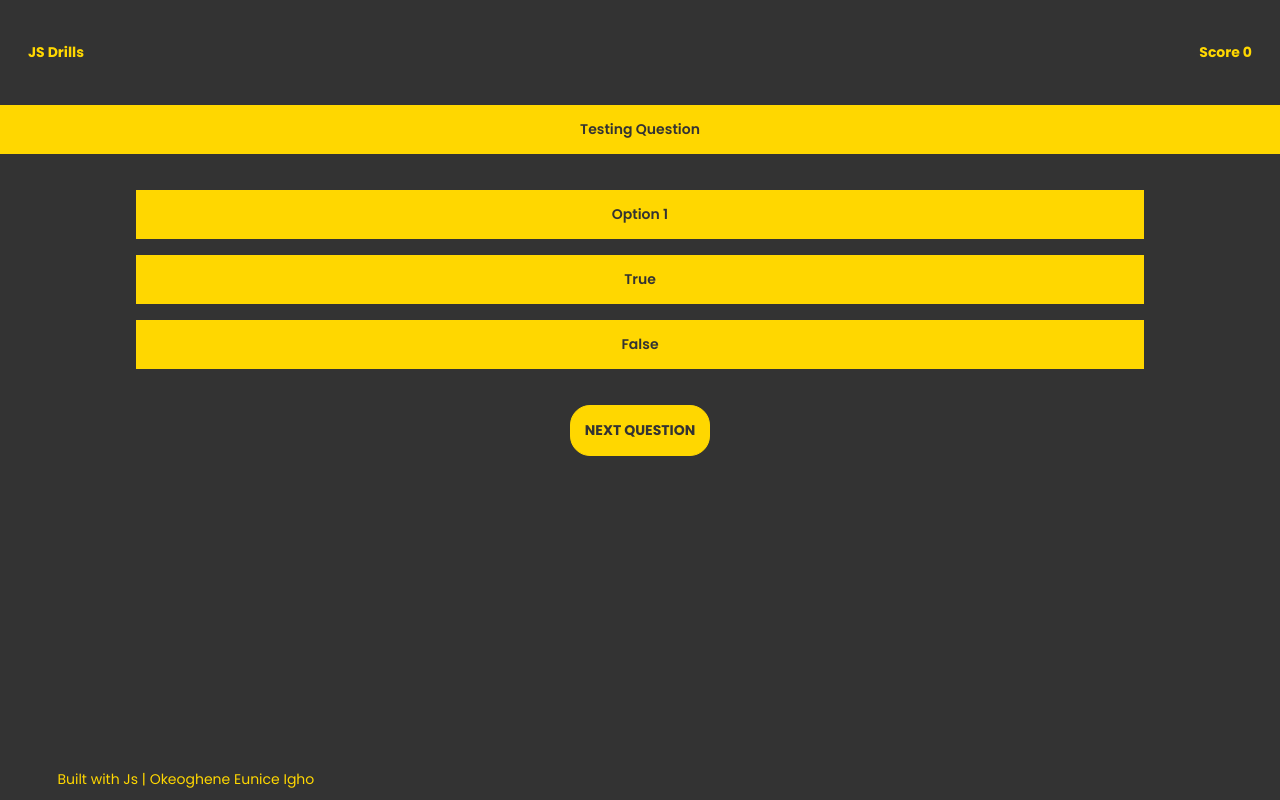
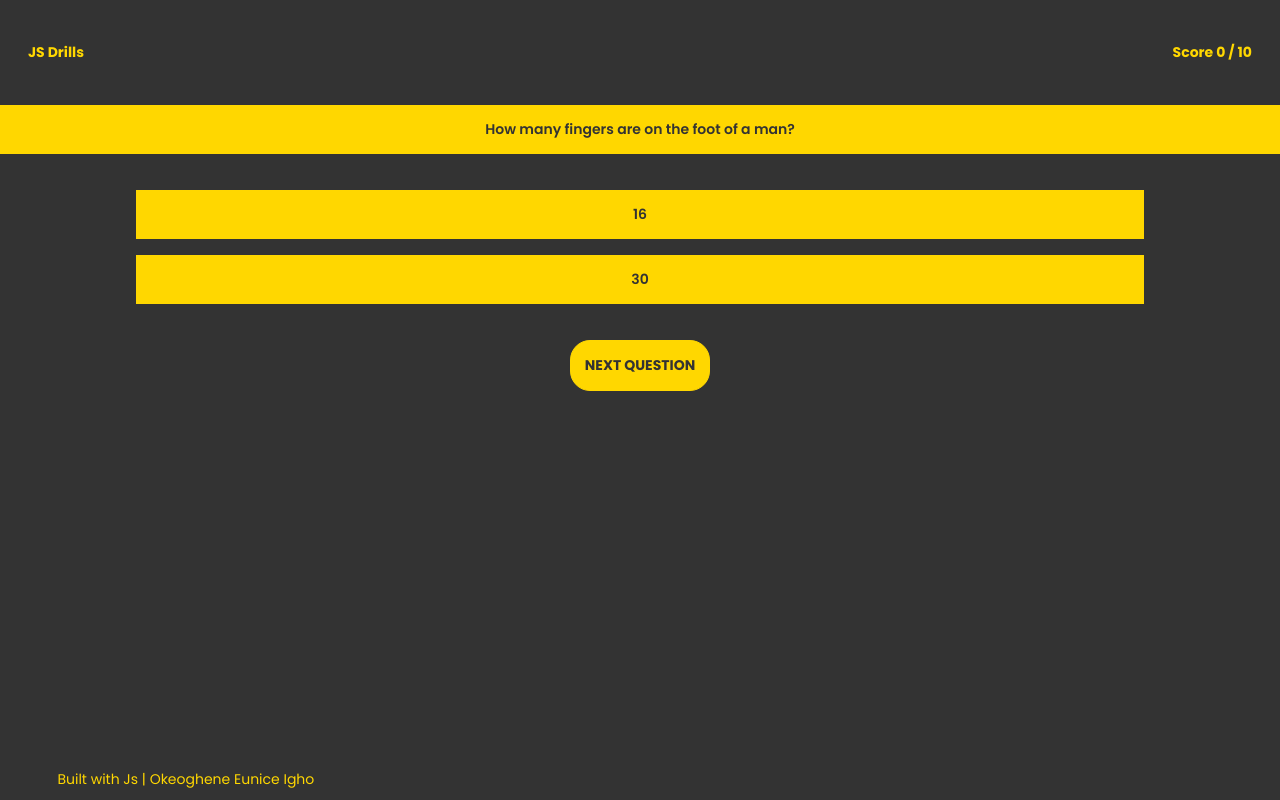
Before and after one commit to Igho-Okeoghene/JavaScript-Drills, a plain HTML site: page game.html in a window 1280 px wide. Drawn offline with Linux system fonts and the light colour scheme.

Commit message:
update Js

```diff
--- a/game.html
+++ b/game.html
@@ -17,14 +17,17 @@
             <div class="score">
                 <h2>Score
                 <span id="score">0</span>
+                / 10
                 </h2>
             </div>
         </div>
         <div class="multi-choice">
-        <p id="question">Testing Question</p>
-        <button class="option">Option 1</button>
+        <p id="question"></p>
+        <div id="answer-buttons">
+        <!--<button class="option">Option 1</button>
         <button class="option">True</button>
-        <button class="option">False</button>
+        <button class="option">False</button>-->
+        </div>
         </div>
         <button class="button" id="next">NEXT QUESTION</button>
         <footer>
--- a/index.js
+++ b/index.js
@@ -1,37 +1,107 @@
-const question = document.getElementById("question");
+const questionContainer = document.getElementById("question");
 const start = document.getElementById("start");
+const next = document.getElementById("next");
+const answerButtonsElement = document.getElementById('answer-buttons')
+let shuffledQuestions, currentQueIndex;
+const scoreText = document.getElementById("score");
+let score;
 
-availableQuestion = [...questionPool];
+function startGame(){
+    score = 0;
+    getQuestion();
+
+};
+
+window.onload = startGame;
+next.addEventListener('click', () => {
+    questionPool.splice(currentQueIndex, 1);
+    currentQueIndex++
+    getQuestion()
+  })
+
+//Questions Pool
+
 let questionPool = [
     {
-        question:"JavaScript code is inserted between which of the following?",
-        answers: {
-            a: "scribble",
-            b: "script",
-            c: "source"
+        question: "How many tongues are on the foot of a man?",
+        answers: [
+            { text: '4', correct: true },
+            { text: '22', correct: false }
+          ]
         },
-        correctAnswer: "b"
+    {
+    question: "How many fingers are on the foot of a man?",
+    answers: [
+        { text: '16', correct: true },
+        { text: '30', correct: false }
+      ]
     },
     {
-    question: "How many fingers are on the foot of a man?",
-      answers: {
-        a: "one",
-        b: "Five",
-        c: "Three"
-       },
-      correctAnswer: "c"
+        question: "How many toes are on the foot of a man?",
+        answers: [
+            { text: '9', correct: false },
+            { text: '90', correct: true }
+          ]
+        },
+];
 
+const POINTS = 1;
+const MAX_QUESTIONS = 10;
+
+function getQuestion (){
+    //At the end of the questions, go to the end page
+    if(questionPool.length === 0){
+        localStorage.setItem("recentScore", score);
+        return window.location.assign("end.html");
+    };
+    //remove child elements(answer options) created by the previous question
+    while (answerButtonsElement.firstChild) {
+        answerButtonsElement.removeChild(answerButtonsElement.firstChild)
+      };
+      //Randomly get an index
+    currentQueIndex = Math.floor(Math.random() * questionPool.length);
+    shuffledQuestions = questionPool.sort(() => Math.random - .5);//Randomly get questions from the array of objects.
+    //Display the Question
+    showQuestion(shuffledQuestions[currentQueIndex]);
+
+};
+
+function showQuestion(question){
+    questionContainer.innerText = question.question;
+    //Create Child Elements for the questions, basically options.
+    question.answers.forEach(answer => {
+        const button = document.createElement('button')
+        button.innerText = answer.text
+        button.classList.add('option')
+        //Display if the option chosen is correct or wrong
+        if (answer.correct) {
+          button.dataset.correct = answer.correct;
+        }
+        button.addEventListener('click', selectAnswer)
+        answerButtonsElement.appendChild(button)
+      })
+
+};
+function selectAnswer(e) {
+    const selectedButton = e.target
+    const correct = selectedButton.dataset.correct
+    Array.from(answerButtonsElement.children).forEach(button => {
+      setStatusClass(button, button.dataset.correct)
+    })
+
+  };
+
+  function setStatusClass(element, correct) {
+
+    if (correct) {
+      element.classList.add('correct')
+    increaseScore()
+    }else {
+      element.classList.add('wrong')
     }
-];
-let currentQuestion = {};
-start.addEventListener("onclick", startGame);
-function startGame(){
-    getQuestion()
+    setTimeout( () => {
+        element.classList.remove('correct')
+        element.classList.remove('wrong')
+    }, 2000);
+
 };
-//Randomly get questions from the array of objects.
-function getQuestion (){
-   const questionIndex = Math.floor(Math.random * availableQuestion.length);
-    currentQuestion = availableQuestion[questionIndex];
-    question.innerText = currentQuestion.question;
-    console.log("question.innerText");
-}
--- a/style.css
+++ b/style.css
@@ -26,8 +26,9 @@ h1{
     border: 1px solid gold;
     border-radius: 20px;
 }
-.button:hover{
+.button:hover, .option:hover{
     cursor: pointer;
+    border: gold;
 }
 a{
     text-decoration: none;
```
Also changed, not shown: end.html (added, +12 -0 lines).
